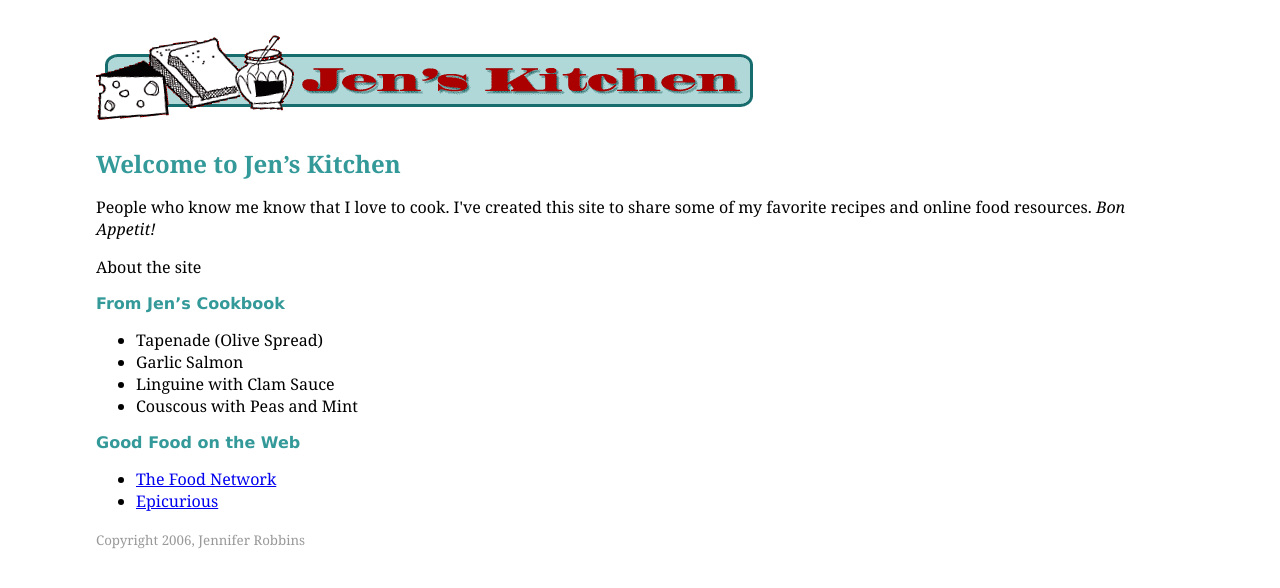
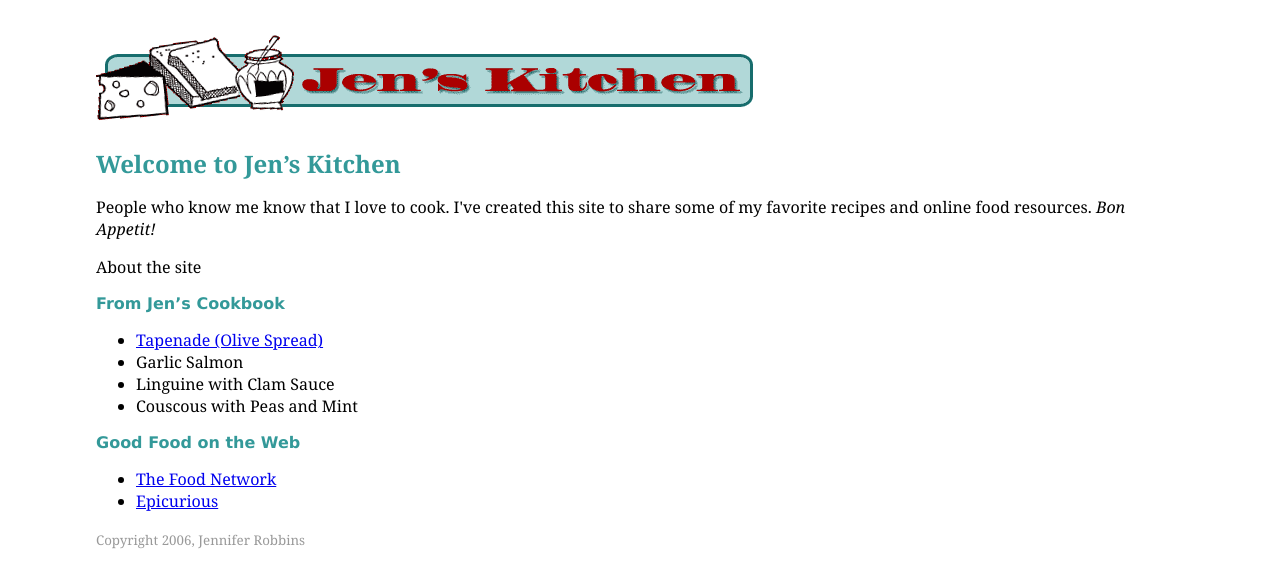
Before and after one commit to daverivas/learning-web-design, a plain HTML site: page jenskitchen/index.html in a window 1280 px wide. Drawn offline with Linux system fonts and the light colour scheme.

Commit message:
completed exercise 6-3

```diff
--- a/jenskitchen/index.html
+++ b/jenskitchen/index.html
@@ -35,7 +35,7 @@ h1 {
 
     <h2>From Jen&rsquo;s Cookbook</h2>
     <ul>
-      <li>Tapenade (Olive Spread)</li>
+      <li><a href="recipes/tapenade.html">Tapenade (Olive Spread)</a></li>
       <li>Garlic Salmon</li>
       <li>Linguine with Clam Sauce</li>
       <li>Couscous with Peas and Mint</li>
```
